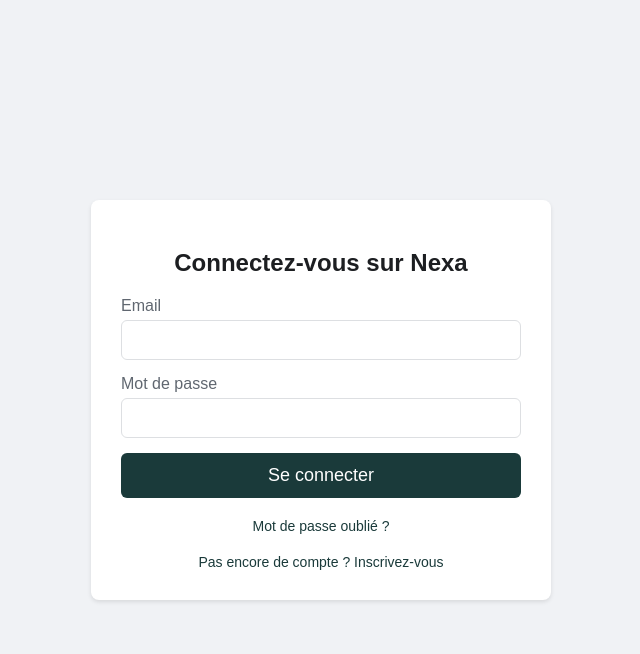
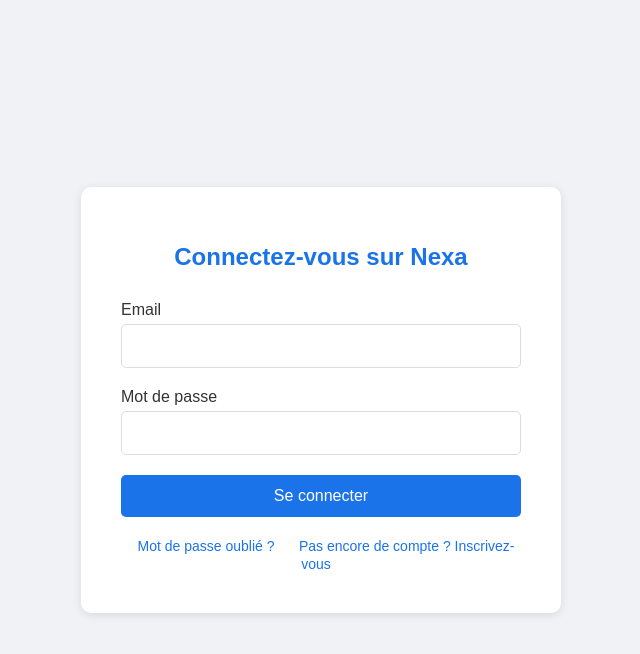
Before and after one commit to AlexAhdn/reseau-social-php, a PHP site: page /login.php in a window 1280 px wide. Shown: the top 654 px of the page, without its empty margins (319-959 px from the left). Run offline with PHP 8.4, Linux system fonts and the light colour scheme; data that the repository does not hold is empty; some libraries are stand-ins or nearby versions.

Commit message:
Update login.php

```diff
--- a/login.php
+++ b/login.php
@@ -7,6 +7,8 @@
 }
 
 $error = "";
+$email = "";
+$password = "";
 
 if ($_SERVER["REQUEST_METHOD"] == "POST") {
     $email = trim($_POST['email']);
@@ -17,7 +19,7 @@
     } else {
         $sql = "SELECT id, username, password_hash FROM users WHERE email = ?";
         if ($stmt = $conn->prepare($sql)) {
-            $stmt->bind_param("s", $email); // Utilisez $email au lieu de $param_email
+            $stmt->bind_param("s", $email);
             $stmt->execute();
             $result = $stmt->get_result();
 
@@ -40,6 +42,7 @@
     }
 }
 ?>
+
 <!DOCTYPE html>
 <html lang="fr">
 <head>
@@ -47,39 +50,114 @@
     <meta name="viewport" content="width=device-width, initial-scale=1.0">
     <title>Connexion - Nexa</title>
     <style>
-        body { font-family: Arial, sans-serif; background-color: #f0f2f5; display: flex; justify-content: center; align-items: center; min-height: 100vh; margin: 0; }
-        .login-container { background-color: #fff; padding: 30px; border-radius: 8px; box-shadow: 0 2px 4px rgba(0,0,0,.1); width: 400px; text-align: center; }
-        h2 { color: #1c1e21; margin-bottom: 20px; }
-        .form-group { margin-bottom: 15px; text-align: left; }
-        label { display: block; margin-bottom: 5px; color: #606770; }
-        input[type="email"], input[type="password"] { width: calc(100% - 22px); padding: 10px; border: 1px solid #dddfe2; border-radius: 6px; font-size: 16px; }
-        .btn { width: 100%; padding: 12px; background-color: #1a3a3a; color: white; border: none; border-radius: 6px; font-size: 18px; cursor: pointer; transition: background-color .2s; }
-        .btn:hover { background-color: #1a3a3a; }
-        .error { color: #fa3e3e; font-size: 14px; margin-top: 5px; }
-        .register-link, .forgot-password-link { margin-top: 20px; font-size: 14px; color: #1a3a3a; text-decoration: none; display: block; }
-        .register-link:hover, .forgot-password-link:hover { text-decoration: underline; }
+        body {
+            font-family: Arial, sans-serif;
+            background-color: #f0f2f5;
+            margin: 0;
+            padding: 0;
+            display: flex;
+            justify-content: center;
+            align-items: center;
+            min-height: 100vh;
+        }
+        .login-container {
+            background: white;
+            padding: 40px;
+            border-radius: 10px;
+            box-shadow: 0 2px 10px rgba(0,0,0,0.1);
+            width: 100%;
+            max-width: 400px;
+        }
+        .login-title {
+            text-align: center;
+            margin-bottom: 30px;
+            color: #1a73e8;
+            font-size: 24px;
+            font-weight: bold;
+        }
+        .form-group {
+            margin-bottom: 20px;
+        }
+        label {
+            display: block;
+            margin-bottom: 5px;
+            color: #333;
+            font-weight: 500;
+        }
+        input[type="email"], input[type="password"] {
+            width: 100%;
+            padding: 12px;
+            border: 1px solid #ddd;
+            border-radius: 5px;
+            font-size: 16px;
+            box-sizing: border-box;
+        }
+        input[type="email"]:focus, input[type="password"]:focus {
+            outline: none;
+            border-color: #1a73e8;
+            box-shadow: 0 0 0 2px rgba(26,115,232,0.2);
+        }
+        .login-btn {
+            width: 100%;
+            padding: 12px;
+            background-color: #1a73e8;
+            color: white;
+            border: none;
+            border-radius: 5px;
+            font-size: 16px;
+            font-weight: 500;
+            cursor: pointer;
+            margin-bottom: 20px;
+        }
+        .login-btn:hover {
+            background-color: #1557b0;
+        }
+        .error {
+            color: #d93025;
+            text-align: center;
+            margin-bottom: 20px;
+            font-size: 14px;
+        }
+        .links {
+            text-align: center;
+        }
+        .links a {
+            color: #1a73e8;
+            text-decoration: none;
+            font-size: 14px;
+            margin: 0 10px;
+        }
+        .links a:hover {
+            text-decoration: underline;
+        }
     </style>
 </head>
 <body>
     <div class="login-container">
-        <h2>Connectez-vous sur Nexa</h2>
-        <form action="<?php echo htmlspecialchars($_SERVER["PHP_SELF"]); ?>" method="post">
+        <h1 class="login-title">Connectez-vous sur Nexa</h1>
+
+        <?php if (!empty($error)): ?>
+            <div class="error"><?php echo h($error); ?></div>
+        <?php endif; ?>
+
+        <form method="POST" action="">
             <div class="form-group">
                 <label for="email">Email</label>
-                <input type="email" id="email" name="email" value="<?php echo htmlspecialchars($email); ?>">
-                <span class="error"><?php echo $email_err; ?></span>
+                <input type="email" id="email" name="email" value="<?php echo h($email); ?>" required>
             </div>
+
             <div class="form-group">
                 <label for="password">Mot de passe</label>
-                <input type="password" id="password" name="password">
-                <span class="error"><?php echo $password_err; ?></span>
+                <input type="password" id="password" name="password" required>
             </div>
-            <div class="form-group">
-                <input type="submit" class="btn" value="Se connecter">
-            </div>
+
+            <button type="submit" class="login-btn">Se connecter</button>
         </form>
-        <a href="forgot_password.php" class="forgot-password-link">Mot de passe oublié ?</a>
-        <a href="register.php" class="register-link">Pas encore de compte ? Inscrivez-vous</a>
+
+        <div class="links">
+            <a href="forgot_password.php">Mot de passe oublié ?</a>
+            <a href="register.php">Pas encore de compte ? Inscrivez-vous</a>
+        </div>
     </div>
 </body>
 </html>
```
